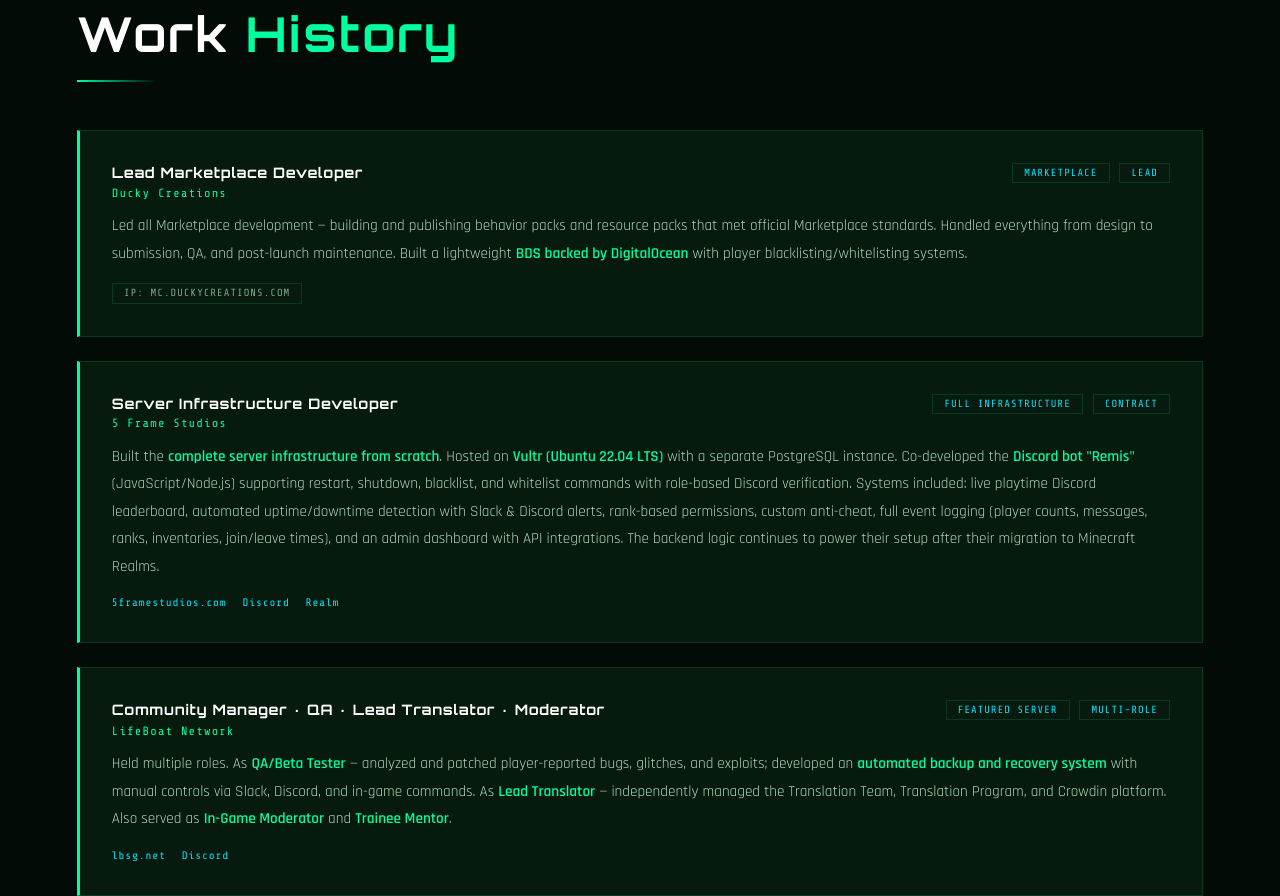
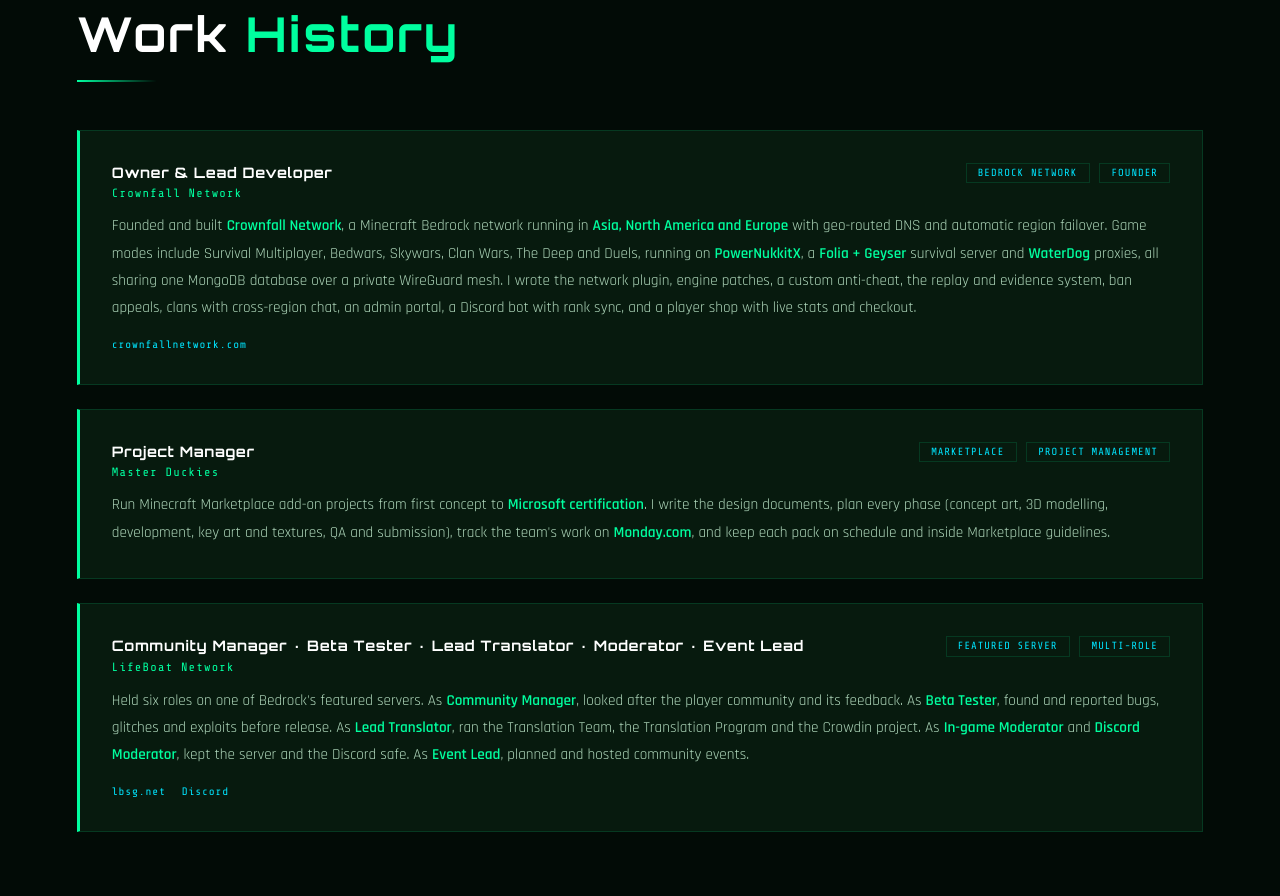
Before and after one commit to arycnn/arycnndev, a plain HTML site: page index.html in a window 1280 px wide. Shown: the part 2471-3367 px from the top of the page. Drawn offline with nearby package versions, Linux system fonts and the light colour scheme; no server answers.

Commit message:
Update work history: Crownfall Network, Master Duckies, LifeBoat roles
Replace the Ducky Creations and 5 Frame Studios cards, list the LifeBoat
roles, update the About text and drop the 5 Frame Studios project.

Co-Authored-By: Claude Opus 5.5 <noreply@anthropic.com>
Claude-Session: https://claude.ai/code/session_014P6E7g16YYae287x7it3MQ

```diff
--- a/index.html
+++ b/index.html
@@ -89,8 +89,8 @@
   <div class="about-grid">
     <div class="about-text">
       <p>Hey! I'm <strong>Aryan Potdar</strong>, though most people online know me as <strong>Liquid</strong>. I'm an engineering student pursuing a degree in Management and Computer Applications, and a passionate Minecraft Bedrock developer with <strong>3+ years</strong> of hands-on experience since 2022.</p>
-      <p>I've worked extensively on both the <strong>Marketplace</strong> and <strong>in-game server</strong> sides of development. Several of my published packs perform well in both ratings and sales. As <strong>Lead Marketplace Developer at Ducky Creations</strong>, I gained deep experience with Marketplace standards, submission requirements, and quality guidelines.</p>
-      <p>I've also been part of the <strong>LifeBoat Network</strong> team, contributing across Translation, Beta Testing, QA, and Moderation. Beyond Bedrock, I enjoy <strong>chess</strong>, video editing, and constantly learning new skills. I follow a night schedule and can comfortably handle American and European time zones.</p>
+      <p>I've worked extensively on both the <strong>Marketplace</strong> and <strong>in-game server</strong> sides of development. Several of my published packs perform well in both ratings and sales. As <strong>Project Manager at Master Duckies</strong>, I take Marketplace add-ons from concept to certification, and I run my own Bedrock network, <strong>Crownfall Network</strong>, across three regions.</p>
+      <p>I've also been part of the <strong>LifeBoat Network</strong> team, as Community Manager, Beta Tester, Lead Translator, Moderator and Event Lead. Beyond Bedrock, I enjoy <strong>chess</strong>, video editing, and constantly learning new skills. I follow a night schedule and can comfortably handle American and European time zones.</p>
     </div>
     <div class="about-stats">
       <div class="stat-card"><div class="stat-num">3+</div><div class="stat-label">Years in Industry</div></div>
@@ -157,47 +157,42 @@
     <div class="exp-card">
       <div class="exp-header">
         <div>
-          <div class="exp-title">Lead Marketplace Developer</div>
-          <div class="exp-company">Ducky Creations</div>
+          <div class="exp-title">Owner &amp; Lead Developer</div>
+          <div class="exp-company">Crownfall Network</div>
         </div>
         <div class="exp-meta">
-          <span class="exp-badge">Marketplace</span>
-          <span class="exp-badge">Lead</span>
+          <span class="exp-badge">Bedrock Network</span>
+          <span class="exp-badge">Founder</span>
         </div>
       </div>
       <div class="exp-body">
-        Led all Marketplace development — building and publishing behavior packs and resource packs that met official Marketplace standards. Handled everything from design to submission, QA, and post-launch maintenance. Built a lightweight <strong>BDS backed by DigitalOcean</strong> with player blacklisting/whitelisting systems.
+        Founded and built <strong>Crownfall Network</strong>, a Minecraft Bedrock network running in <strong>Asia, North America and Europe</strong> with geo-routed DNS and automatic region failover. Game modes include Survival Multiplayer, Bedwars, Skywars, Clan Wars, The Deep and Duels, running on <strong>PowerNukkitX</strong>, a <strong>Folia + Geyser</strong> survival server and <strong>WaterDog</strong> proxies, all sharing one MongoDB database over a private WireGuard mesh. I wrote the network plugin, engine patches, a custom anti-cheat, the replay and evidence system, ban appeals, clans with cross-region chat, an admin portal, a Discord bot with rank sync, and a player shop with live stats and checkout.
       </div>
       <div class="exp-links">
-        <span class="exp-badge" style="color:var(--muted);">IP: mc.duckycreations.com</span>
+        <a href="https://crownfallnetwork.com/" class="exp-link" target="_blank">crownfallnetwork.com</a>
       </div>
     </div>
 
     <div class="exp-card">
       <div class="exp-header">
         <div>
-          <div class="exp-title">Server Infrastructure Developer</div>
-          <div class="exp-company">5 Frame Studios</div>
+          <div class="exp-title">Project Manager</div>
+          <div class="exp-company">Master Duckies</div>
         </div>
         <div class="exp-meta">
-          <span class="exp-badge">Full Infrastructure</span>
-          <span class="exp-badge">Contract</span>
+          <span class="exp-badge">Marketplace</span>
+          <span class="exp-badge">Project Management</span>
         </div>
       </div>
       <div class="exp-body">
-        Built the <strong>complete server infrastructure from scratch</strong>. Hosted on <strong>Vultr (Ubuntu 22.04 LTS)</strong> with a separate PostgreSQL instance. Co-developed the <strong>Discord bot "Remis"</strong> (JavaScript/Node.js) supporting restart, shutdown, blacklist, and whitelist commands with role-based Discord verification. Systems included: live playtime Discord leaderboard, automated uptime/downtime detection with Slack &amp; Discord alerts, rank-based permissions, custom anti-cheat, full event logging (player counts, messages, ranks, inventories, join/leave times), and an admin dashboard with API integrations. The backend logic continues to power their setup after their migration to Minecraft Realms.
-      </div>
-      <div class="exp-links">
-        <a href="https://www.5framestudios.com/" class="exp-link" target="_blank">5framestudios.com</a>
-        <a href="https://discord.gg/yXxt8wnrUm" class="exp-link" target="_blank">Discord</a>
-        <a href="https://realms.gg/8hy2zQPi8XQ" class="exp-link" target="_blank">Realm</a>
+        Run Minecraft Marketplace add-on projects from first concept to <strong>Microsoft certification</strong>. I write the design documents, plan every phase (concept art, 3D modelling, development, key art and textures, QA and submission), track the team's work on <strong>Monday.com</strong>, and keep each pack on schedule and inside Marketplace guidelines.
       </div>
     </div>
 
     <div class="exp-card">
       <div class="exp-header">
         <div>
-          <div class="exp-title">Community Manager · QA · Lead Translator · Moderator</div>
+          <div class="exp-title">Community Manager · Beta Tester · Lead Translator · Moderator · Event Lead</div>
           <div class="exp-company">LifeBoat Network</div>
         </div>
         <div class="exp-meta">
@@ -206,7 +201,7 @@
         </div>
       </div>
       <div class="exp-body">
-        Held multiple roles. As <strong>QA/Beta Tester</strong> — analyzed and patched player-reported bugs, glitches, and exploits; developed an <strong>automated backup and recovery system</strong> with manual controls via Slack, Discord, and in-game commands. As <strong>Lead Translator</strong> — independently managed the Translation Team, Translation Program, and Crowdin platform. Also served as <strong>In-Game Moderator</strong> and <strong>Trainee Mentor</strong>.
+        Held six roles on one of Bedrock's featured servers. As <strong>Community Manager</strong>, looked after the player community and its feedback. As <strong>Beta Tester</strong>, found and reported bugs, glitches and exploits before release. As <strong>Lead Translator</strong>, ran the Translation Team, the Translation Program and the Crowdin project. As <strong>In-game Moderator</strong> and <strong>Discord Moderator</strong>, kept the server and the Discord safe. As <strong>Event Lead</strong>, planned and hosted community events.
       </div>
       <div class="exp-links">
         <a href="https://www.lbsg.net/" class="exp-link" target="_blank">lbsg.net</a>
--- a/projects.json
+++ b/projects.json
@@ -7,11 +7,6 @@
   {
     "title": "[World] Life in London - Awaiting Mojang Approval",
     "description": "Lifeboat Network",
-    "thumbnail": "default"
-  },
-  {
-    "title": "[Add-On] Enderite Tools - Awaiting Mojang Approval",
-    "description": "5 Frame Studios",
     "thumbnail": "default"
   },
   {
```
